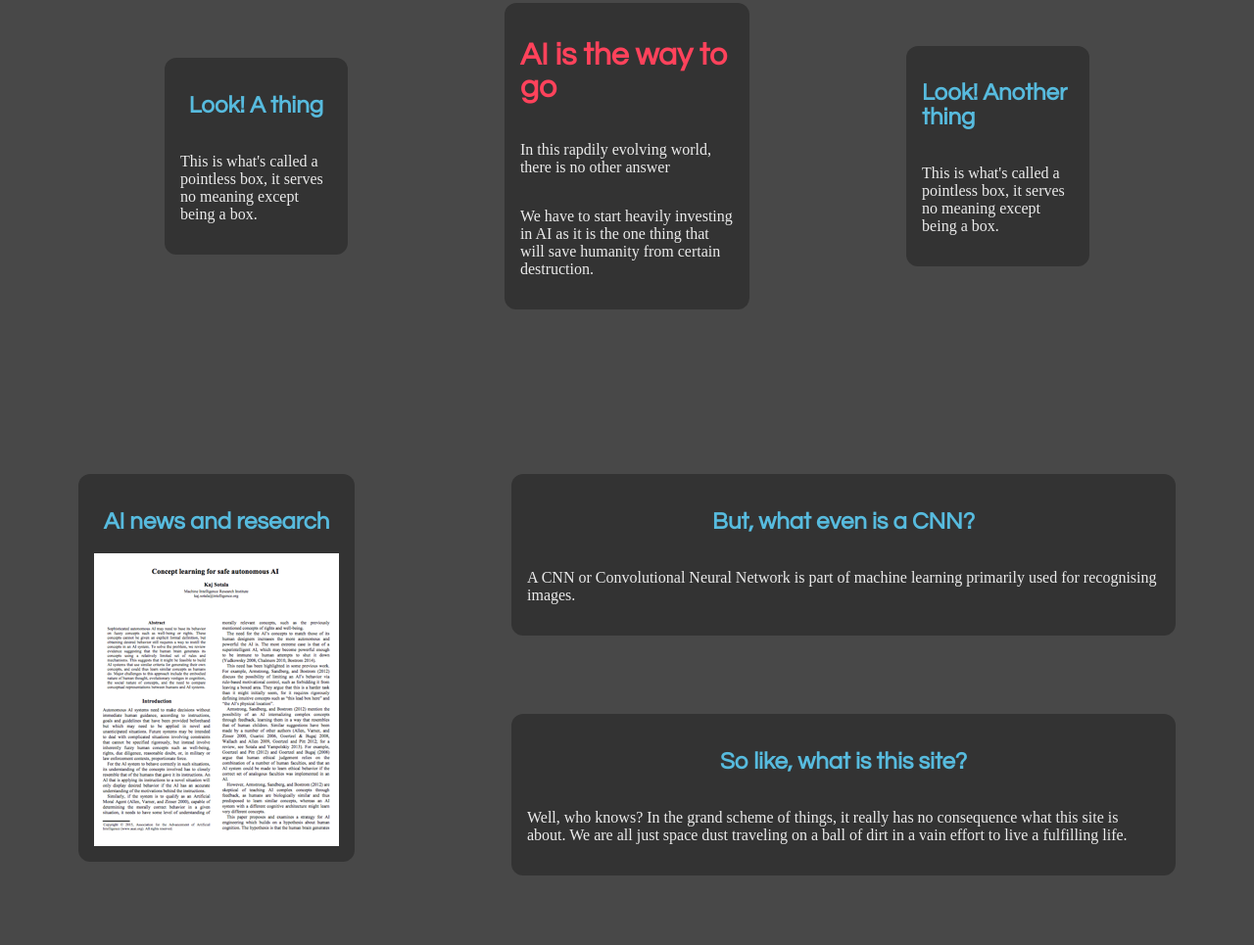
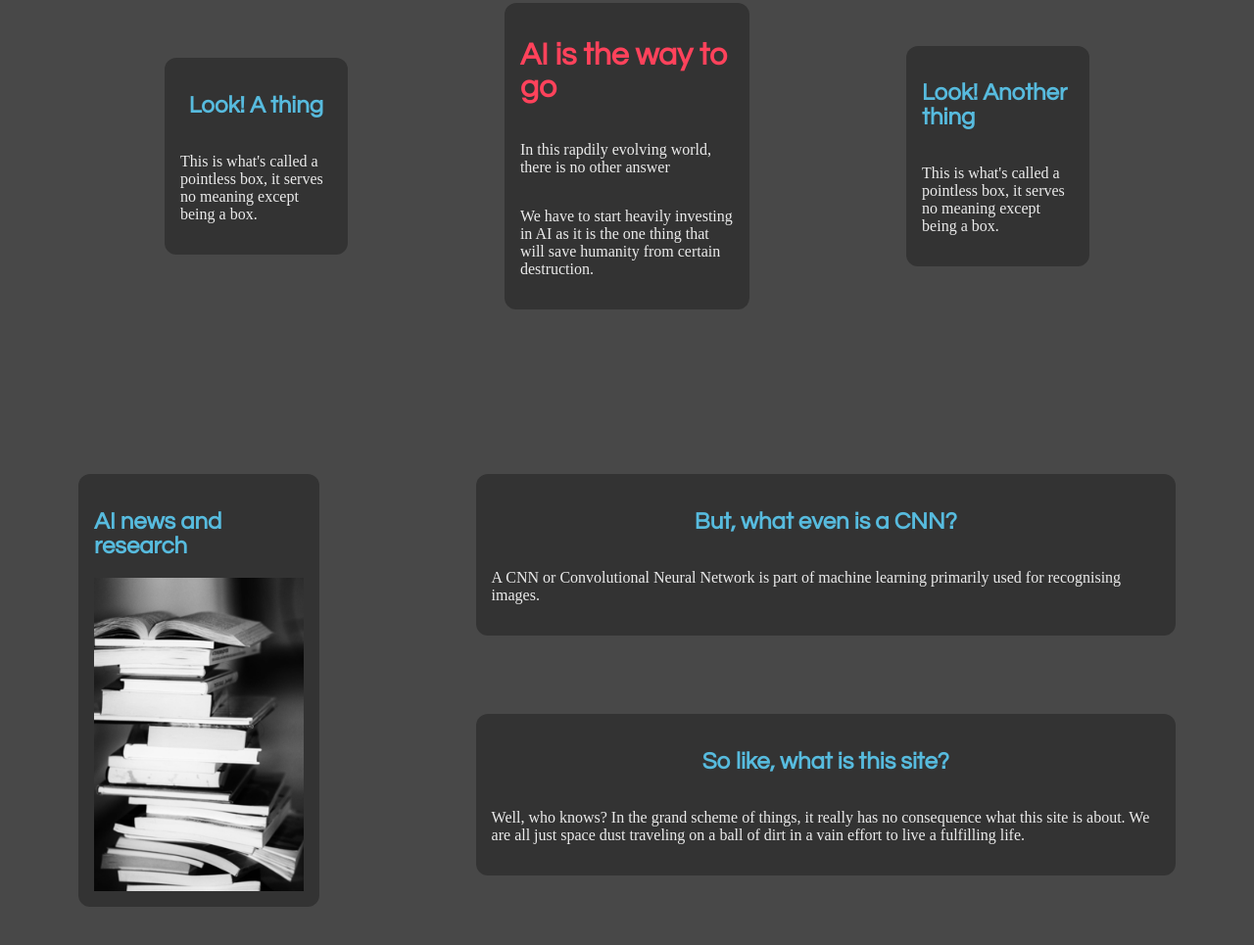
Before and after one commit to Qupergo/CompanySite, a plain HTML site: page index.html in a window 1280 px wide. Shown: the part 241-1206 px from the top of the page at 98% size. Drawn offline with Linux system fonts and the light colour scheme.

Commit message:
Resized images
Resized images and added new research paper image

```diff
--- a/index.html
+++ b/index.html
@@ -39,7 +39,7 @@
 
         <div class="box">
             <h2>AI news and research</h2>
-            <img src="research_paper.png" alt="A research paper">
+            <img class="research_paper" src="research_paper.jpg" alt="A research paper">
         </div>
 
         <div>
--- a/style.css
+++ b/style.css
@@ -6,7 +6,7 @@ body {
 header {
   display:flex;
   flex-direction: column;
-  align-items: center;
+  align-items: flex-start;
   flex-wrap: wrap;
   background-color:#333333;
   margin:2vh;
@@ -167,6 +167,11 @@ button:active {
 .crisp_click:hover {transform:scale(1.1,1.1);opacity:0.92;}
 .crisp_click:active {transform:scale(0.5,0.5);opacity:1; transform:rotateZ(180deg);}
 
+.research_paper {
+  height: 40vh;
+  width: auto;
+}
+
 .uploaded_image {
   height: 25vh;
   width: auto;
```
Also changed, not shown: Logo/logo_transparent.png, research_paper.jpg (added), research_paper.png (deleted).
